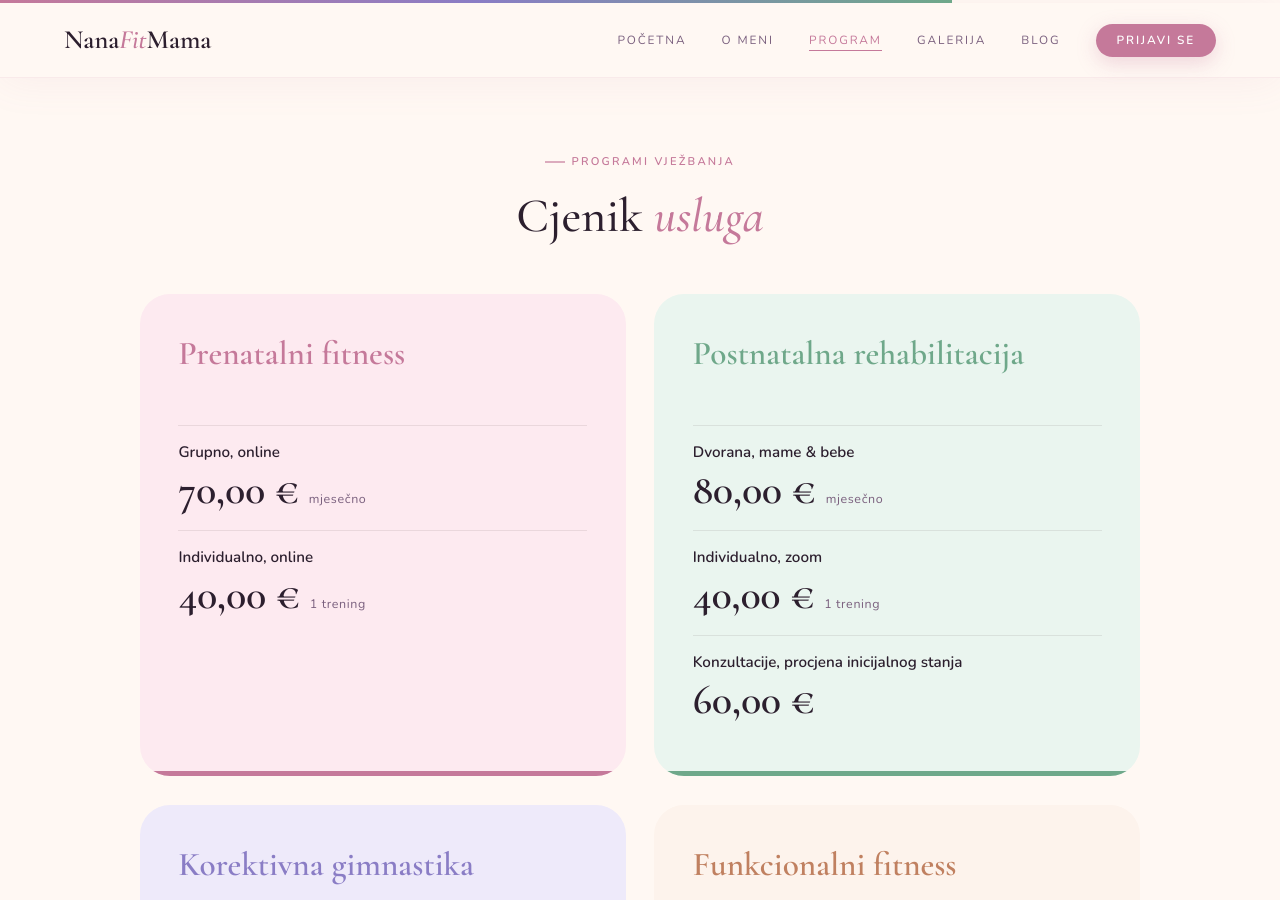
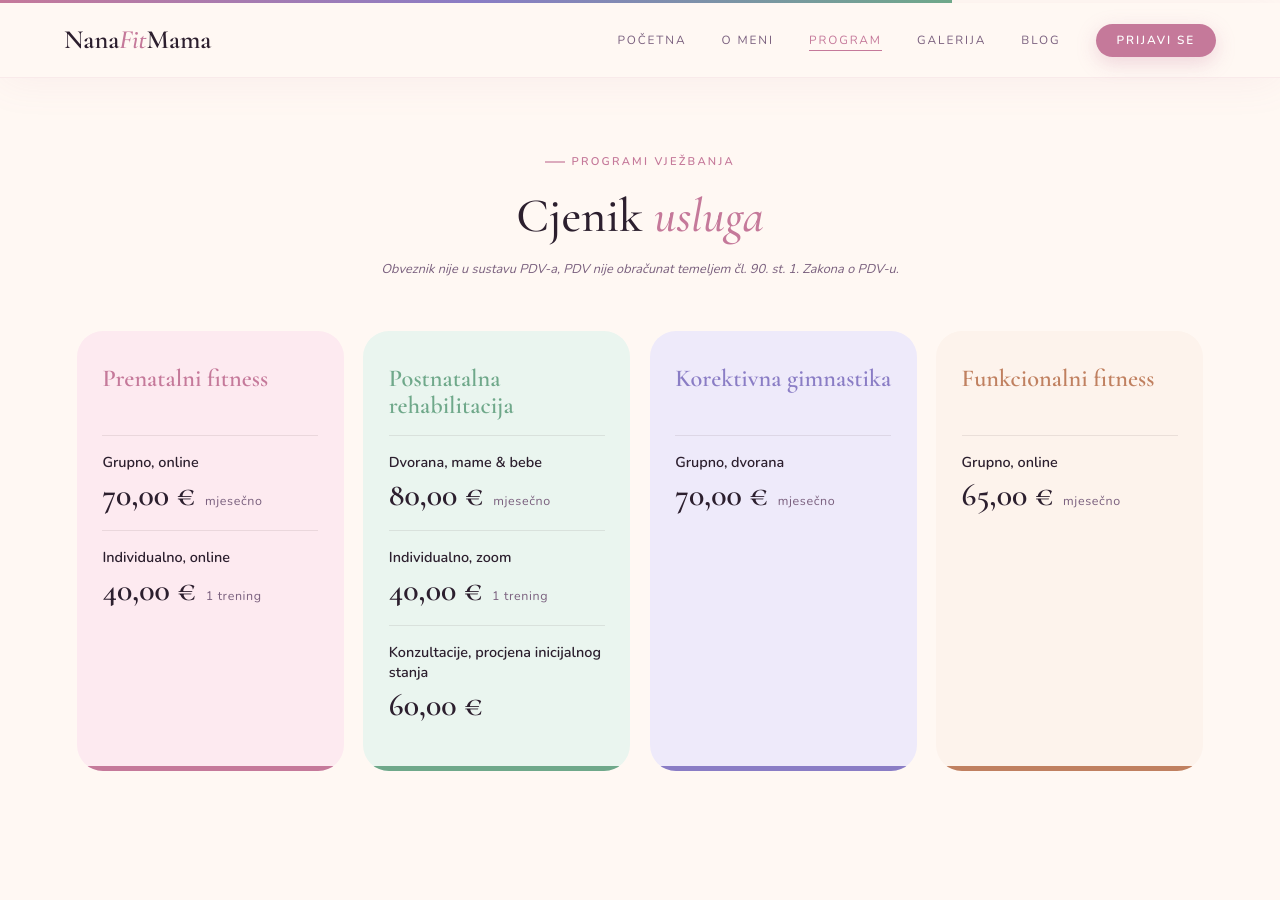
Before and after one commit to lfadljevic/nanafitmama, a Jekyll site: the page built from program.html, in a window 1280 px wide and 900 px high, scrolled down 5086 px. Built offline with Jekyll 4.4.1, drawn with Linux system fonts in a browser that asks for light colours.

Commit message:
Cjenik: all four cards in one row on desktop, add VAT note under the title
Co-Authored-By: Claude Sonnet 5.5 <noreply@anthropic.com>
Claude-Session: https://claude.ai/code/session_011KTzGumkFWnfdJyFrmzxkt

```diff
--- a/program.html
+++ b/program.html
@@ -173,20 +173,22 @@ redirect_from:
     /* ── CJENIK (price list) ── */
     .sec-price{background:var(--cream);text-align:center}
     .price-head{max-width:700px;margin:0 auto 3.2rem}
-    .price-grid{display:grid;grid-template-columns:repeat(2,1fr);grid-auto-rows:1fr;gap:1.8rem;max-width:1000px;margin:0 auto;text-align:left}
-    .price-card{--c:var(--rose);position:relative;overflow:hidden;display:flex;flex-direction:column;border-radius:30px;padding:2.6rem 2.4rem 2.3rem}
+    .price-note{font-size:.8rem;font-style:italic;font-weight:400;line-height:1.6;color:var(--soft);max-width:560px;margin:-.4rem auto 0}
+    .price-grid{display:grid;grid-template-columns:repeat(4,1fr);grid-auto-rows:1fr;gap:1.2rem;max-width:1180px;margin:0 auto;text-align:left}
+    .price-card{--c:var(--rose);position:relative;overflow:hidden;display:flex;flex-direction:column;border-radius:26px;padding:2.2rem 1.6rem 2rem}
     .price-card::after{content:'';position:absolute;left:0;right:0;bottom:0;height:5px;background:var(--c)}
     .price-card.pc-pre{background:var(--blush);--c:var(--rose)}
     .price-card.pc-post{background:var(--sage);--c:var(--green)}
     .price-card.pc-kor{background:var(--lav);--c:var(--purple)}
     .price-card.pc-fun{background:var(--peach);--c:var(--terra)}
-    .price-card h3{font-family:var(--serif);font-weight:600;font-size:clamp(1.7rem,2.6vw,2.1rem);line-height:1.1;color:var(--c);min-height:2.2em;margin-bottom:1rem}
+    .price-card h3{font-family:var(--serif);font-weight:600;font-size:clamp(1.5rem,1.9vw,1.75rem);line-height:1.1;color:var(--c);min-height:2.2em;margin-bottom:1rem}
     .price-list{list-style:none}
     .price-list li{padding:1rem 0;border-top:1.5px solid rgba(46,31,31,.09)}
-    .price-name{display:block;font-size:.95rem;font-weight:600;line-height:1.4;color:var(--text);margin-bottom:.3rem}
-    .price-val{font-family:var(--serif);font-size:clamp(2.1rem,3.4vw,2.6rem);font-weight:600;line-height:1.1;color:var(--text)}
+    .price-name{display:block;font-size:.9rem;font-weight:600;line-height:1.4;color:var(--text);margin-bottom:.3rem}
+    .price-val{font-family:var(--serif);font-size:clamp(1.9rem,2.5vw,2.3rem);font-weight:600;line-height:1.1;color:var(--text);white-space:nowrap}
     .price-val small{font-family:var(--sans);font-size:.78rem;font-weight:400;letter-spacing:.05em;color:var(--soft);margin-left:.6rem}
-    @media(max-width:700px){.price-grid{grid-template-columns:1fr;grid-auto-rows:auto}.price-card{padding:2.2rem 1.6rem 2rem}.price-card h3{min-height:0}}
+    @media(max-width:1080px){.price-grid{grid-template-columns:repeat(2,1fr);max-width:760px;gap:1.4rem}}
+    @media(max-width:600px){.price-grid{grid-template-columns:1fr;grid-auto-rows:auto}.price-card{padding:2.2rem 1.6rem 2rem}.price-card h3{min-height:0}}
 
     /* ── RESPONSIVE ── */
     @media(max-width:960px){
@@ -379,6 +381,7 @@ redirect_from:
   <div class="price-head">
     <p class="tag tag-center rv">Programi vježbanja</p>
     <h2 class="h2 rv d1">Cjenik <em>usluga</em></h2>
+    <p class="price-note rv d2">Obveznik nije u sustavu PDV-a, PDV nije obračunat temeljem čl. 90. st. 1. Zakona o PDV-u.</p>
   </div>
   <div class="price-grid">
       <div class="price-card pc-pre rv d1">
```
